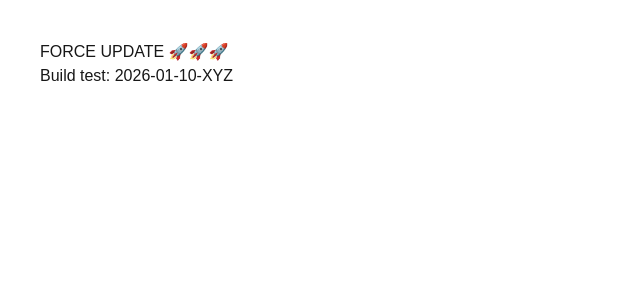
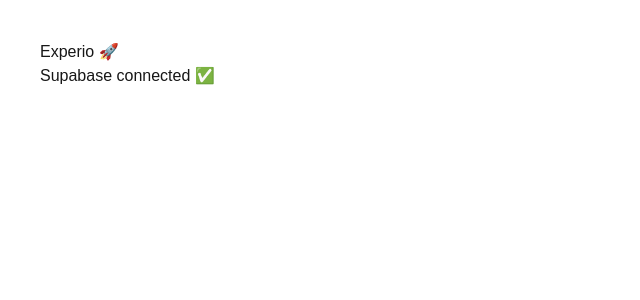
Before and after one commit to moayadalanzi-cpu/experio, a Next.js app: page / in a window 1280 px wide. Shown: the top 300 px of the page, without its empty margins (0-640 px from the left). Built offline with nearby package versions, Linux system fonts and the light colour scheme; no server answers; the database is empty.

Commit message:
Update page.tsx

```diff
--- a/app/page.tsx
+++ b/app/page.tsx
@@ -1,8 +1,35 @@
+'use client';
+
+import { useEffect, useState } from 'react';
+import { supabase } from '@/lib/supabaseClient';
+
 export default function Home() {
+  const [status, setStatus] = useState('Connecting to Supabase...');
+
+  useEffect(() => {
+    const run = async () => {
+      try {
+        const { error } = await supabase.from('test').select('*').limit(1);
+
+        if (error) {
+          console.error(error);
+          setStatus('Connected ⚠️ (table/policy issue)');
+        } else {
+          setStatus('Supabase connected ✅');
+        }
+      } catch (e) {
+        console.error(e);
+        setStatus('Supabase connection failed ❌');
+      }
+    };
+
+    run();
+  }, []);
+
   return (
     <main style={{ padding: 40 }}>
-      <h1>FORCE UPDATE 🚀🚀🚀</h1>
-      <p>Build test: 2026-01-10-XYZ</p>
+      <h1>Experio 🚀</h1>
+      <p>{status}</p>
     </main>
   );
 }
```
